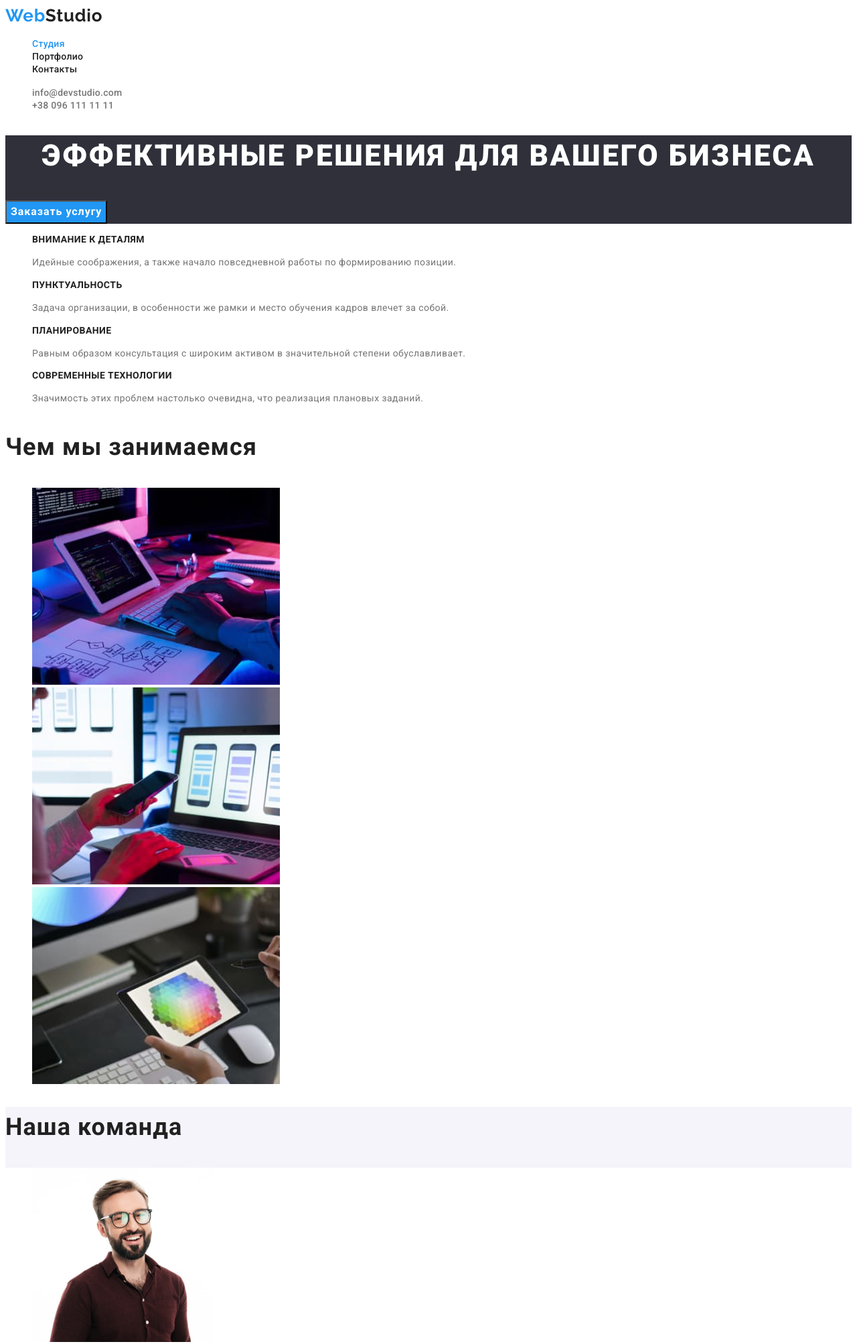
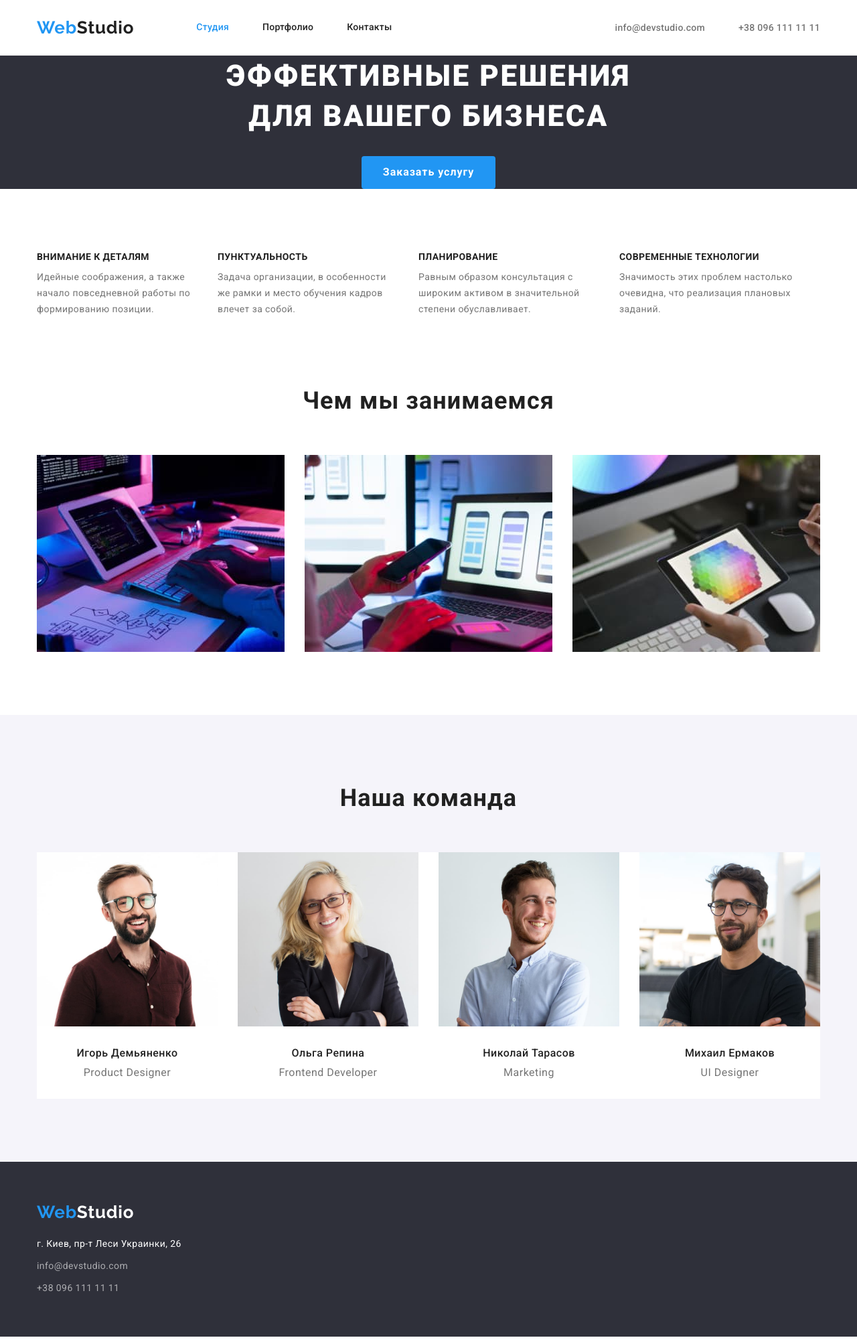
Before and after one commit to westteern/goit-markup-hw-03, a plain HTML site: page index.html in a window 1280 px wide. Shown: the top 2006 px of the page at 67% size. Drawn offline with nearby package versions, Linux system fonts and the light colour scheme.

Commit message:
add container and flex

```diff
--- a/css/styles.css
+++ b/css/styles.css
@@ -10,15 +10,40 @@ body {
 	color: var(--primery-text-color);
 	font-family: Roboto, sans-serif;
 }
+.visually-hidden {
+	position: absolute;
+	width: 1px;
+	height: 1px;
+	margin: -1px;
+	border: 0;
+	padding: 0;
+	white-space: nowrap;
+	clip-path: inset(100%);
+	clip: rect(0 0 0 0);
+	overflow: hidden;
+}
 .list {
 	list-style: none;
+	padding: 0;
+	margin: 0;
 }
 .section-titel,
 .list-titel {
+	margin-top: 0;
+	margin-bottom: 0;
 	color: var(--titel-text-color);
 }
 
 /* Header */
+
+.container {
+	margin-left: auto;
+	margin-right: auto;
+	padding-left: 15px;
+	padding-right: 15px;
+	width: 1200px;
+	/* outline: 2px solid tomato; */
+}
 /* Логотип */
 .logo {
 	color: var(--titel-text-color);
@@ -36,7 +61,26 @@ body {
 }
 
 /* Навігація */
+.header {
+	border-bottom: 1px solid #ECECEC;
+}
+.main-nav {
+	display: flex;
+	align-items: center;
+
+}
+.site-nav {
+	display: flex;
+	margin-left: 93px;
+}
+.site-nav .item:not(:last-child) {
+	margin-right: 50px;
+}
 .site-nav .link {
+	display: block;
+	padding-top: 32px;
+	padding-bottom: 32px;
+
 	color: var(--titel-text-color);
 
 	font-weight: 500;
@@ -52,6 +96,15 @@ body {
 }
 .site-nav .link.current {
 	color: var(--accent-color);
+}
+.contacts-list {
+	display: flex;
+	margin-left: auto;
+	padding-top: 32px;
+	padding-bottom: 32px;
+}
+.contacts-list .item + .item {
+	margin-left: 50px;
 }
 .contacts-list a {
 	color: var(--primery-text-color);
@@ -73,18 +126,26 @@ body {
 /* Герой */
 .hero {
 	background-color: #2f303a;
+	text-align: center;
 }
 .hero-titel {
+	margin-top: 0;
+	margin-bottom: 30px;
 	color: var(--second-accent-color);
 
 	font-weight: 900;
 	font-size: 44px;
 	line-height: 60px;
-	text-align: center;
 	letter-spacing: 0.06em;
 	text-transform: uppercase;
 }
 .hero-button {
+	display: inline-block;
+	border-radius: 4px;
+	padding: 10px 32px;
+	min-width: 200px;
+	border: none;
+
 	background-color: var(--accent-color);
 	color: var(--second-accent-color);
 
@@ -93,6 +154,7 @@ body {
 	font-size: 16px;
 	line-height: 1.8;
 	letter-spacing: 0.06em;
+	text-align: center;
 
 	cursor: pointer;
 }
@@ -103,13 +165,35 @@ body {
 	color: var(--second-accent-color);
 }
 /* Секції */
+.section {
+	padding-top: 94px;
+	padding-bottom: 94px;
+}
 .section-titel {
+	margin-bottom: 50px;
+
 	font-weight: 700;
 	font-size: 36px;
 	line-height: 1.7;
 	letter-spacing: 0.03em;
+	text-align: center;
+}
+/* Переваги */
+.benefits {
+	padding-bottom: 0;
+}
+.benefits-list {
+	display: flex;
+}
+.benefits-list .item {
+	width: 270px;
+}
+.benefits-list .item + .item {
+	margin-right: 30px;
 }
 .benefits-list .list-titel {
+	margin-bottom: 10px;
+
 	color: var(--titel-text-color);
 
 	font-weight: 700;
@@ -119,30 +203,68 @@ body {
 	text-transform: uppercase;
 }
 .benefits-list .text {
+	margin-top: 0;
+	margin-bottom: 0px;
+
 	font-size: 14px;
 	line-height: 1.71;
 	letter-spacing: 0.03em;
 }
+/* Чи ми займаємось */
+.do-list {
+	display: flex;
+}
+.do-list .img {
+	display: block;
+}
+.do-list .item + .item {
+	margin-left: 30px;
+}
+/* Наша команда */
 .team {
 	background-color: #f5f4fa;
 }
 .team-list {
+	display: flex;
 	background-color: var(--primery-bcg-color);
 }
+.team-list .item + .item {
+	margin-left: 30px;
+
+}
+.team-list img {
+	display: block;
+	margin-bottom: 30px;
+}
 .team-list .list-titel {
+	margin-bottom: 10px;
+
 	font-weight: 500;
 	font-size: 16px;
 	line-height: 1.19;
 	letter-spacing: 0.03em;
+	text-align: center;
 }
 .team-list .text {
+	margin-top: 0;
+	margin-bottom: 0;
+	padding-bottom: 30px;
+
 	font-size: 16px;
 	line-height: 1.19;
 	letter-spacing: 0.03em;
+	text-align: center;
 }
 /* Footer */
 .footer {
+	padding-top: 60px;
+	padding-bottom: 60px;
+
 	background-color: #2f303a;
+}
+.footer .logo {
+	display: block;
+	margin-bottom: 20px;
 }
 .address-list a {
 	color: rgba(255, 255, 255, 0.6);
@@ -154,13 +276,33 @@ body {
 
 	text-decoration: none;
 }
-
+.address-list .link {
+	display: block;
+}
+.address-list .item:not(:last-child) {
+	margin-bottom: 9px;
+}
 .footer-logo,
 .address-list .location {
 	color: var(--second-accent-color);
 }
 /* Портфоліо */
+.filter-list {
+	display: flex;
+	justify-content: center;
+	padding-bottom: 16px;
+	margin-bottom: 34px;
+
+}
+.filter-list .item + .item {
+	margin-left: 8px;
+}
+
 .filter-list .button {
+	display: block;
+	padding: 6px 22px;
+	border-radius: 4px;
+
 	background-color: #f5f4fa;
 	color: #212121;
 
@@ -169,6 +311,9 @@ body {
 	font-size: 16px;
 	line-height: 1.6;
 	letter-spacing: 0.03em;
+
+
+	border: none;
 
 	text-decoration: none;
 }
@@ -179,6 +324,11 @@ body {
 	color: #ffffff;
 	cursor: pointer;
 }
+.work {
+	display: flex;
+	flex-wrap: wrap;
+
+}
 .work .list-titel {
 	font-weight: 700;
 	font-size: 18px;
@@ -188,6 +338,8 @@ body {
 	text-decoration: none;
 }
 .work .text {
+	margin-top: 0;
+	margin-bottom: 0;
 	color: var(--primery-text-color);
 
 	font-size: 16px;
--- a/index.html
+++ b/index.html
@@ -11,109 +11,126 @@
 			href="https://fonts.googleapis.com/css2?family=Raleway:wght@700&family=Roboto:wght@400;500;700;900&display=swap"
 			rel="stylesheet"
 		/>
+		<link
+			rel="stylesheet"
+			href="https://cdnjs.cloudflare.com/ajax/libs/modern-normalize/1.1.0/modern-normalize.min.css"
+		/>
 		<link rel="stylesheet" href="./css/styles.css" />
 	</head>
 	<body>
 		<header class="header">
+			<div class="container main-nav">
 				<!--Шапка-->
-			<nav>
 				<a class="logo" lang="en" href="/">
 					<span class="logo-accent">Web</span>Studio
 				</a>
 
 				<ul class="site-nav list">
-					<li><a href="./index.html" class="link current">Студия</a></li>
-					<li><a href="./portfolio.html" class="link">Портфолио</a></li>
-					<li><a href="" class="link">Контакты</a></li>
+					<li class="item"><a href="./index.html" class="link current">Студия</a></li>
+					<li class="item"><a href="./portfolio.html" class="link">Портфолио</a></li>
+					<li class="item"><a href="" class="link">Контакты</a></li>
 				</ul>
-			</nav>
 
 				<ul class="contacts-list list">
-				<li><a href="mailto:info@devstudio.com">info@devstudio.com</a></li>
-				<li><a href="tel:+380961111111">+38 096 111 11 11</a></li>
+					<li class="item"><a href="mailto:info@devstudio.com">info@devstudio.com</a></li>
+					<li class="item"><a href="tel:+380961111111">+38 096 111 11 11</a></li>
 				</ul>
+			</div>
 		</header>
 
 		<!--Основний контент-->
 		<main>
 			<section class="hero">
 				<!--Герой-->
-				<h1 class="hero-titel">Эффективные решения для вашего бизнеса</h1>
+				<h1 class="hero-titel">
+					Эффективные решения
+					<br />
+					для вашего бизнеса
+				</h1>
 				<button class="hero-button" type="button">Заказать услугу</button>
 			</section>
 
-			<section>
+			<section class="benefits section">
+				<div class="container">
 					<!--Прихований заголовок-->
-				<h2 hidden class="section-titel">Преимущества компании</h2>
-
+					<h2 class="visually-hidden">Преимущества компании</h2>
 					<ul class="benefits-list list">
-					<li>
+						<li class="item">
 							<h3 class="list-titel">Внимание к деталям</h3>
 							<p class="text">Идейные соображения, а также начало повседневной работы по формированию позиции.</p>
 						</li>
-					<li>
+						<li class="item">
 							<h3 class="list-titel">Пунктуальность</h3>
 							<p class="text">Задача организации, в особенности же рамки и место обучения кадров влечет за собой.</p>
 						</li>
-					<li>
+						<li class="item">
 							<h3 class="list-titel">Планирование</h3>
 							<p class="text">Равным образом консультация с широким активом в значительной степени обуславливает.</p>
 						</li>
-					<li>
+						<li class="item">
 							<h3 class="list-titel">Современные технологии</h3>
 							<p class="text">Значимость этих проблем настолько очевидна, что реализация плановых заданий.</p>
 						</li>
 					</ul>
+				</div>
 			</section>
 
-			<section>
+			<section class="section">
+				<div class="container">
 					<h2 class="section-titel">Чем мы занимаемся</h2>
 					<ul class="do-list list">
-					<li><img src="./images/computer.jpg" alt="Человек верстает на компьютере" width="370" /></li>
-					<li><img src="./images/laptop.jpg" alt="Человек работает на ноутбуке. Адаптивная вёрстка " width="370" /></li>
-					<li><img src="./images/tablet.jpg" alt="Человек работает с палитрой цветов на планшете" width="370" /></li>
+						<li class="item"><img class="img" src="./images/computer.jpg" alt="Человек верстает на компьютере" width="370" /></li>
+						<li class="item">
+							<img class="img" src="./images/laptop.jpg" alt="Человек работает на ноутбуке. Адаптивная вёрстка " width="370" />
+						</li>
+						<li class="item"><img class="img" src="./images/tablet.jpg" alt="Человек работает с палитрой цветов на планшете" width="370" /></li>
 					</ul>
+				</div>
 			</section>
 
-			<section class="team">
+			<section class="section team">
+				<div class="container">
 					<h2 class="section-titel">Наша команда</h2>
 					<ul class="team-list list">
-					<li>
+						<li class="item">
 							<img src="./images/photo-igor-d.jpg" alt="Фото Игорь Демяненко" width="270" />
 							<h3 class="list-titel">Игорь Демьяненко</h3>
 							<p class="text" lang="en">Product Designer</p>
 						</li>
-					<li>
+						<li class="item">
 							<img src="./images/photo-olga-r.jpg" alt="Фото Ольга Репина" width="270" />
 							<h3 class="list-titel">Ольга Репина</h3>
 							<p class="text" lang="en">Frontend Developer</p>
 						</li>
-					<li>
+						<li class="item">
 							<img src="./images/photo-nick-t.jpg" alt="Фото Николай Тарасов" width="270" />
 							<h3 class="list-titel">Николай Тарасов</h3>
 							<p class="text" lang="en">Marketing</p>
 						</li>
-					<li>
+						<li class="item">
 							<img src="./images/photo-mikha-y.jpg" alt="Фото Михаил Ермаков" width="270" />
 							<h3 class="list-titel">Михаил Ермаков</h3>
 							<p class="text" lang="en">UI Designer</p>
 						</li>
 					</ul>
+				</div>
 			</section>
 		</main>
 
 		<!-- Footer -->
 		<footer class="footer">
+			<div class="container">
 				<a class="logo" lang="en" href="/">
 					<span class="logo-accent">Web</span><span class="footer-logo">Studio</span>
 				</a>
 				<address>
 					<ul class="address-list list">
-					<li><a class="location link" href="">г. Киев, пр-т Леси Украинки, 26</a></li>
-					<li><a class="link" href="mailto:info@devstudio.com">info@devstudio.com</a></li>
-					<li><a class="link" href="tel:+380961111111">+38 096 111 11 11</a></li>
+						<li class="item"><a class="location link" href="">г. Киев, пр-т Леси Украинки, 26</a></li>
+						<li class="item"><a class="link" href="mailto:info@devstudio.com">info@devstudio.com</a></li>
+						<li class="item"><a class="link" href="tel:+380961111111">+38 096 111 11 11</a></li>
 					</ul>
 				</address>
+			</div>
 		</footer>
 	</body>
 </html>
```
Also changed, not shown: portfolio.html (+24 -16 lines). Lines whose indentation alone changed are shown as unchanged.
